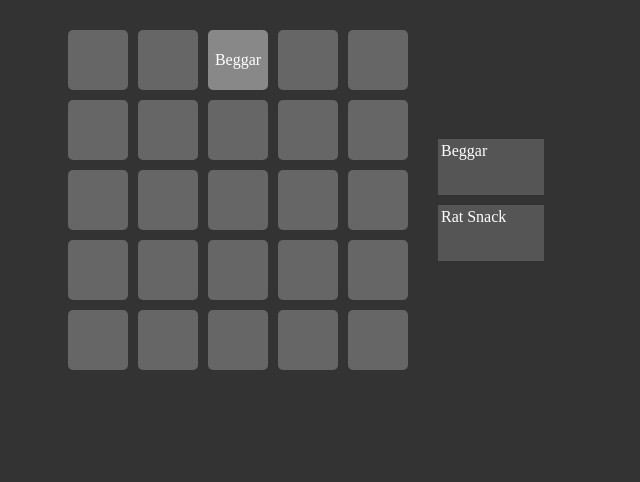
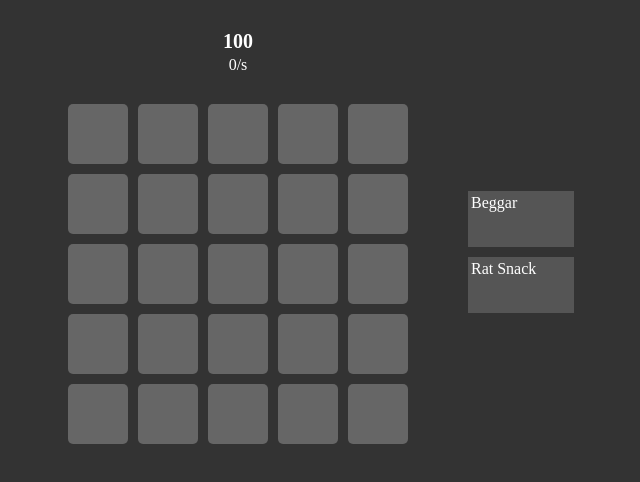
Before and after one commit to Rybadour/cards-n-catapults-idle, a React app: page / in a window 1280 px wide. Shown: the top 482 px of the page, without its empty margins (352-992 px from the left). Built offline with nearby package versions, Linux system fonts and the light colour scheme.

Commit message:
Generates gold per second and displays it

```diff
--- a/src/components/grid.css
+++ b/src/components/grid.css
@@ -1,4 +1,22 @@
 .grid {
+  margin: 30px;
+}
+
+.grid-totals {
+  display: flex;
+  flex-direction: column;
+  justify-content: center;
+  align-items: center;
+  color: white;
+}
+
+.grid-totals .total {
+  font-size: 20px;
+  font-weight: bold;
+  margin-bottom: 3px;
+}
+
+.grid-rows {
   display: flex;
   flex-direction: column;
   grid-gap: 10px;
--- a/src/components/grid.tsx
+++ b/src/components/grid.tsx
@@ -1,23 +1,46 @@
 import classNames from 'classnames';
-import { useContext } from 'react';
+import { useCallback, useContext, useEffect } from 'react';
 import { GridContext } from '../contexts/grid';
 import './grid.css';
+
+let lastTime = Date.now();
 
 export default function GridMap() {
   const grid = useContext(GridContext);
 
+  const addCard = useCallback((x: number, y: number) =>
+    grid.addCard(x, y),
+    [grid]
+  );
+
+  useEffect(() => {
+    const interval = setInterval(() => {
+      const elapsed = Date.now() - lastTime;
+      lastTime = Date.now();
+      grid.update(elapsed);
+    }, 100);
+
+    return () => clearInterval(interval);
+  }, [grid]);
+
   return <div className='grid'>
+    <div className='grid-totals'>
+      <div className='total'>{grid.totalGold.toLocaleString()}</div>
+      <div className='per-sec'>{grid.goldPerSec.toLocaleString()}/s</div>
+    </div>
+    <div className='grid-rows'>
     {grid.gridSpaces.map((gridRow, y) =>
       <div className='grid-row'>
         {gridRow.map((card, x) =>
           <div
             className={classNames('grid-space', {card: !!card})}
-            onClick={() => grid.addCard(x, y)}
+            onClick={() => addCard(x, y)}
           >
             {card ? card.name : ''}
           </div>
         )}
       </div>
     )}
+    </div>
   </div>;
 }
--- a/src/contexts/grid.tsx
+++ b/src/contexts/grid.tsx
@@ -2,6 +2,7 @@
 import { createContext, useState } from "react";
 import cards from "../config/cards";
 import { Card } from "../shared/types";
+import * as d3 from "d3-timer";
 
 const width = 5;
 const height = 5;
@@ -9,17 +10,23 @@ const height = 5;
 export type GridContext = {
   gridSpaces: (Card | null)[][],
   selectedCard: Card | null,
+  totalGold: number,
+  goldPerSec: number,
   addCard: (x: number, y: number) => void,
   removeCard: (x: number, y: number) => void,
   setSelectedCard: (card: Card) => void,
+  update: (elapsed: number) => void,
 };
 
 const defaultContext: GridContext = {
   gridSpaces: [],
   selectedCard: null,
+  totalGold: 0,
+  goldPerSec: 0,
   addCard: (x, y) => {},
   removeCard: (x, y) => {},
   setSelectedCard: (card) => {},
+  update: (elapsed) => {},
 };
 for (let i = 0; i < height; ++i) {
   const row: (Card | null)[] = [];
@@ -29,18 +36,25 @@ for (let i = 0; i < height; ++i) {
   defaultContext.gridSpaces.push(row);
 }
 
-defaultContext.gridSpaces[0][2] = cards.beggar;
-
 export const GridContext = createContext(defaultContext);
 
 export function GridProvider(props: Record<string, any>) {
   const [gridSpaces, setGridSpaces] = useState(defaultContext.gridSpaces);
   const [selectedCard, setSelectedCard] = useState<Card | null>(null);
+  const [totalGold, setTotalGold] = useState(100);
+  const [goldPerSec, setGoldPerSec] = useState(0);
+
+  function update(elapsed: number) {
+    setTotalGold(totalGold + (elapsed/1000) * goldPerSec);
+  }
 
   function addCard(x: number, y: number) {
+    const oldGold = gridSpaces[y][x]?.abilityStrength ?? 0;
     const newGridSpaces = [ ...gridSpaces ];
     newGridSpaces[y][x] = selectedCard;
     setGridSpaces(newGridSpaces);
+
+    setGoldPerSec(goldPerSec - oldGold + (selectedCard?.abilityStrength ?? 0));
   }
 
   function removeCard(x: number, y: number) {
@@ -50,8 +64,8 @@ export function GridProvider(props: Record<string, any>) {
   return (
     <GridContext.Provider
       value={{
-        gridSpaces, selectedCard,
-        addCard, removeCard, setSelectedCard,
+        gridSpaces, selectedCard, totalGold, goldPerSec,
+        addCard, removeCard, setSelectedCard, update,
       }}
       {...props}
     />
```
